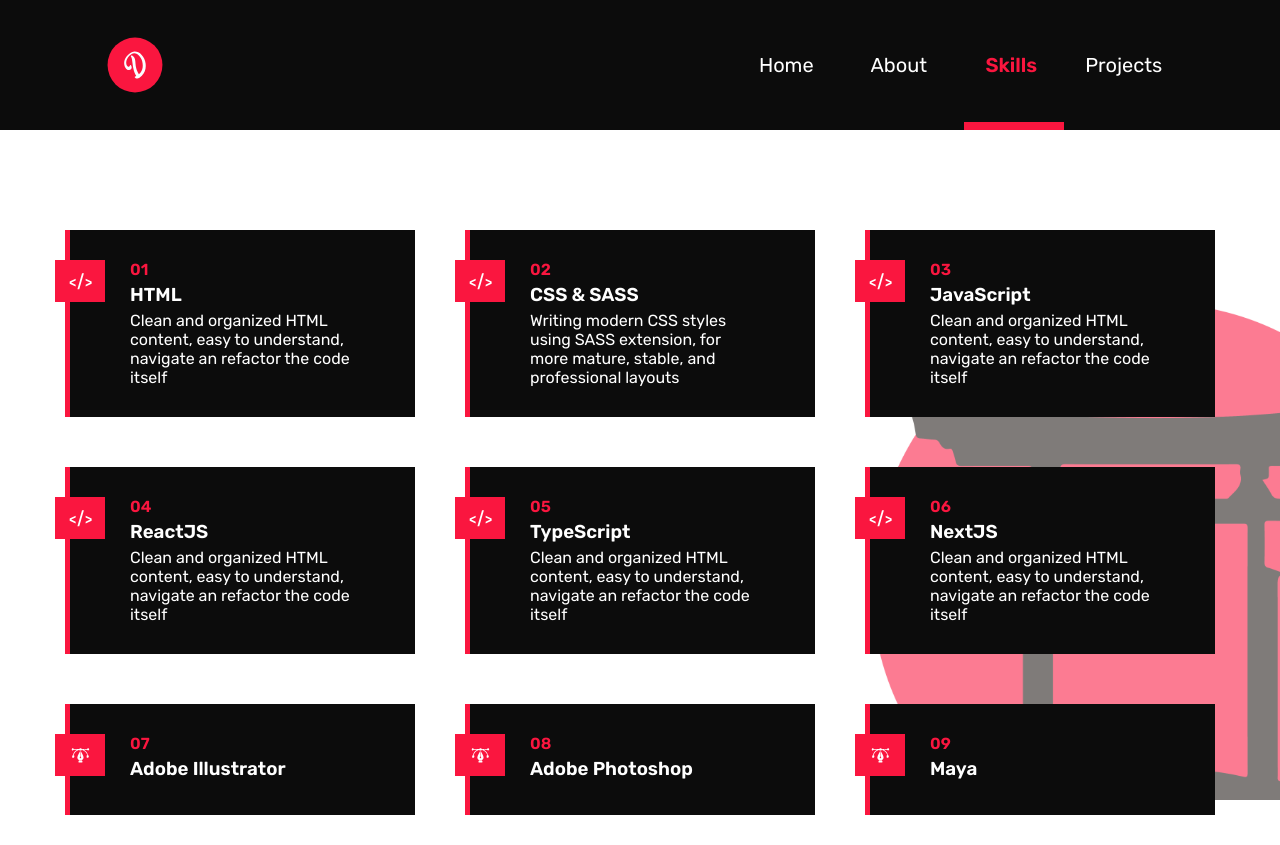
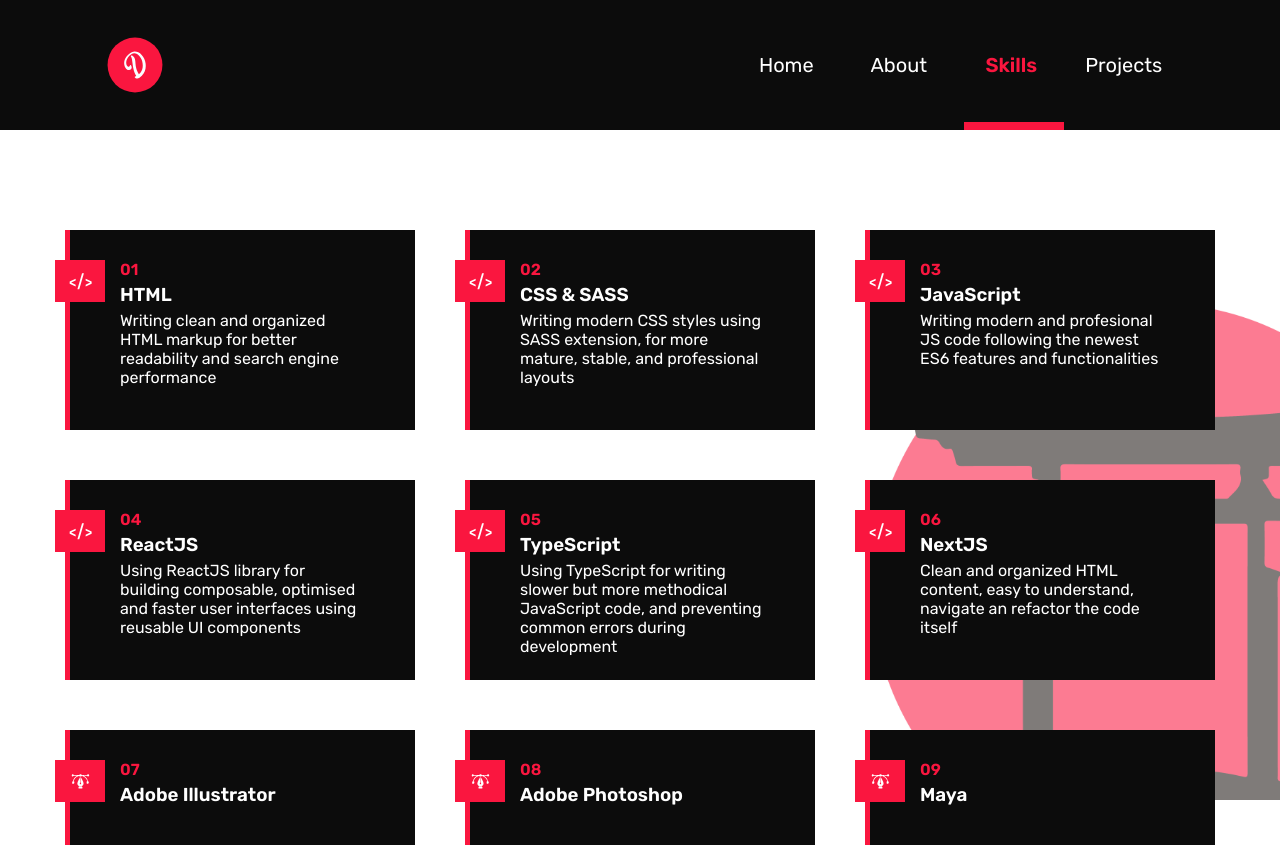
Before and after one commit to iDamjan/my-portfolio, a React (Create React App) app: page /skills in a window 1280 px wide. Before the commit the page ends 815 px from the top, so only its background shows below. Built offline with nearby package versions, Linux system fonts and the light colour scheme.

Commit message:
small refactor

```diff
--- a/package.json
+++ b/package.json
@@ -28,7 +28,7 @@
   "scripts": {
     "start": "react-scripts start",
     "predeploy": "npm run build",
-    "deploy":"gh-pages -d build",
+    "deploy": "gh-pages -d build",
     "build": "react-scripts build",
     "test": "react-scripts test",
     "eject": "react-scripts eject"
--- a/src/components/homeContent/MainContent.module.scss
+++ b/src/components/homeContent/MainContent.module.scss
@@ -5,11 +5,10 @@
   text-align: center;
   flex-direction: column;
   height: 100vh;
-  max-height: 320px;
-  margin:100px 20px 250px 20px;
+  max-height: 310px;
+  margin: 100px 20px 250px 20px;
   position: relative;
   h1 {
-
     font-size: 60px;
     font-weight: 900;
     font-family: "Montserrat", sans-serif;
@@ -47,41 +46,37 @@
   }
 }
 
-@media (max-width: 40em){
-  .container{
-    margin:65px 20px 320px 20px;
-
-
+@media (max-width: 40em) {
+  .container {
+    margin: 65px 20px 320px 20px;
   }
 }
-@media (max-width: 50em){
-  .container{
-    margin:65px 20px 360px 20px;
-
-
+@media (max-width: 50em) {
+  .container {
+    margin: 65px 20px 360px 20px;
+    max-height: 350px;
   }
 }
 
-@media (max-width: 30em){
-  .container{
-
+@media (max-width: 30em) {
+  .container {
     max-height: 380px;
 
-    h1{
+    h1 {
       font-size: 50px;
     }
   }
-  .backgroundMobile{
+  .backgroundMobile {
     display: block;
     position: absolute;
   }
 }
 
-@media (max-width: 25em){
-  .container{
+@media (max-width: 25em) {
+  .container {
     max-height: 380px;
 
-    h1{
+    h1 {
       font-size: 40px;
     }
   }
--- a/src/components/projects-content/main-content/main-content.module.scss
+++ b/src/components/projects-content/main-content/main-content.module.scss
@@ -1,4 +1,4 @@
-.container{
+.container {
   display: flex;
   justify-content: center;
   align-items: center;
@@ -7,7 +7,5 @@
   flex-wrap: wrap;
   min-width: none;
   gap: 25px;
-
   flex-shrink: 2;
-
 }
--- a/src/components/projects-content/project-card/project-card.module.scss
+++ b/src/components/projects-content/project-card/project-card.module.scss
@@ -2,6 +2,7 @@
   font-family: "Rubik", sans-serif;
   font-weight: 800;
   background-color:#0c0c0c;
+
   .actions {
     padding-top: 0;
     a {
--- a/src/components/projects-content/projects-data.js
+++ b/src/components/projects-content/projects-data.js
@@ -8,7 +8,7 @@
 export const projectData = [
     {
         title:"Entertainment Web App",
-        content: "Lizards are a widespread group of squamate reptiles, with over 6,00 species, ranging across all continents except Antarctica",
+        content: "Media website for movies and tv-series with ability to search, navigate and add favorite movies to bookmarks (ReactJS, Typescript)",
         GitHub: "https://github.com/iDamjan/Entertainment-web-app",
         WebPage: "/",
         image: entertainmentWebAppImage,
@@ -16,7 +16,7 @@
     },
     {
         title:"Food Order App ",
-        content: "Lizards are a widespread group of squamate reptiles, with over 6,00 species, ranging across all continents except Antarctica",
+        content: "Pratice project with sign up and login form, connected to dummy backend, with functionality for adding and ordering food (ReactJS) ",
         GitHub: "https://github.com/iDamjan/Food-order-app",
         WebPage: "",
         image: foodOrderAppImage,
@@ -25,7 +25,7 @@
     },
     {
         title:"Rock-Paper-Scissors Game",
-        content: "Lizards are a widespread group of squamate reptiles, with over 6,00 species, ranging across all continents except Antarctica",
+        content: "Simple rock paper scissors game where the user plays against the computer Maintain the state of the score after refreshing the browser (ReactJS) ",
         GitHub: "https://github.com/iDamjan/Rock-paper-scissors-game",
         WebPage: "",
         image: rockPaperScissorsImage,
@@ -33,7 +33,7 @@
     },
     {
         title:"Planets Fact Site",
-        content: "Lizards are a widespread group of squamate reptiles, with over 6,00 species, ranging across all continents except Antarctica",
+        content: "Website for viewing and learning information about the planets, geology and inner planetary structure. (React-router, ReactJS, Typescript)",
         GitHub: "https://github.com/iDamjan/planets-fact-site",
         WebPage: "",
         image:planetsFactSiteImage,
@@ -42,7 +42,7 @@
     },
     {
         title:"Countries Info App",
-        content: "Lizards are a widespread group of squamate reptiles, with over 6,00 species, ranging across all continents except Antarctica",
+        content: "Website project for practicing geting data from API and multiple filter functionality, using search & select filter. Darkmode enabled (ReactJS)",
         GitHub: "https://github.com/iDamjan/Countries-Info-App",
         WebPage: "",
         image: countriesInfoAppImage,
@@ -51,7 +51,7 @@
     },
     {
         title:"Ecommerce Product Page",
-        content: "Lizards are a widespread group of squamate reptiles, with over 6,00 species, ranging across all continents except Antarctica",
+        content: "Ecommerce Product page build using Vanila JavaScript, with image carousel for mobile version and adding products to cart functionality",
         GitHub: "https://github.com/iDamjan/Ecommerce-Product-page",
         WebPage: "https://idamjan.github.io/Ecommerce-Product-page/",
         image: ecommerceProductPageImage,
--- a/src/components/skills-content/cardSkills.js
+++ b/src/components/skills-content/cardSkills.js
@@ -3,7 +3,7 @@
     id: "01",
     skill: "HTML",
     content:
-      "Clean and organized HTML content, easy to understand, navigate an refactor the code itself",
+      "Writing clean and organized HTML markup for better readability and search engine performance",
   },
   {
     id: "02",
@@ -15,19 +15,19 @@
     id: "03",
     skill: "JavaScript",
     content:
-      "Clean and organized HTML content, easy to understand, navigate an refactor the code itself",
+      "Writing modern and profesional JS code following the newest ES6 features and functionalities",
   },
   {
     id: "04",
     skill: "ReactJS",
     content:
-      "Clean and organized HTML content, easy to understand, navigate an refactor the code itself",
+      "Using ReactJS library for building composable, optimised and faster user interfaces using reusable UI components ",
   },
   {
     id: "05",
     skill: "TypeScript",
     content:
-      "Clean and organized HTML content, easy to understand, navigate an refactor the code itself",
+      "Using TypeScript for writing slower but more methodical JavaScript code, and preventing common errors during development",
   },
   {
     id: "06",
--- a/src/components/skills-content/skill-card/skill-card.module.scss
+++ b/src/components/skills-content/skill-card/skill-card.module.scss
@@ -4,10 +4,10 @@
   width: 100%;
   max-width: 350px;
   min-width: none;
-  height: 100%;
-  max-height: 200px;
+  height: 200px;
+  max-height: 300px;
   border-left: 5px solid #fa163f ;
-  padding: 30px 60px;
+  padding: 30px 50px;
   flex-shrink: 2;
   &:hover{
     cursor:zoom-in;
--- a/src/components/snake/GameOverModal.tsx
+++ b/src/components/snake/GameOverModal.tsx
@@ -25,9 +25,6 @@
 
   return (
     <div>
-      <Button variant="outlined" onClick={handleClickOpen}>
-        Open responsive dialog
-      </Button>
       <Dialog
         fullScreen={fullScreen}
         open={open}
@@ -44,10 +41,10 @@
         </DialogContent>
         <DialogActions>
           <Button autoFocus onClick={handleClose}>
-            Disagree
+            Play Again
           </Button>
           <Button onClick={handleClose} autoFocus>
-            Agree
+            Go to portfolio
           </Button>
         </DialogActions>
       </Dialog>
--- a/src/pages/snakeGame/SnakeGame.jsx
+++ b/src/pages/snakeGame/SnakeGame.jsx
@@ -23,7 +23,6 @@
     [2, 0],
   ],
 };
-
 
 class SnakeGame extends Component {
   state = initialState;
@@ -131,16 +130,16 @@
 
   onGameOver() {
     alert(`Game Over. Try Again `);
-    // <Modal snakeLength = {this.state.snakeDots.length}></Modal>
     this.setState(initialState);
   }
 
   render() {
     return (
       <div className= {classes.container}>
+
         <div className={classes["game-area"]}>
-          <Snake snakeDots={this.state.snakeDots} />
-          <Food dot={this.state.food} />
+          <Snake className = {classes.snake} snakeDots={this.state.snakeDots} />
+          <Food classname = {classes.food} dot={this.state.food} />
         </div>
         <MobileNavigation / >
         <Button href="/home" className={classes.goToPortfolio} variant="outlined">
--- a/src/pages/snakeGame/SnakeGame.module.scss
+++ b/src/pages/snakeGame/SnakeGame.module.scss
@@ -5,6 +5,7 @@
   max-width: 600px;
   height: 600px;
   border: 2px solid #000;
+
 }
 .container {
   display: flex;
@@ -38,10 +39,13 @@
   }
 }
 
+
+
 @media (max-width: 40em) {
   .game-area {
     max-height: 350px;
     max-width: 350px;
+
   }
   .container {
     a {
```
Lines whose indentation alone changed are shown as unchanged.
